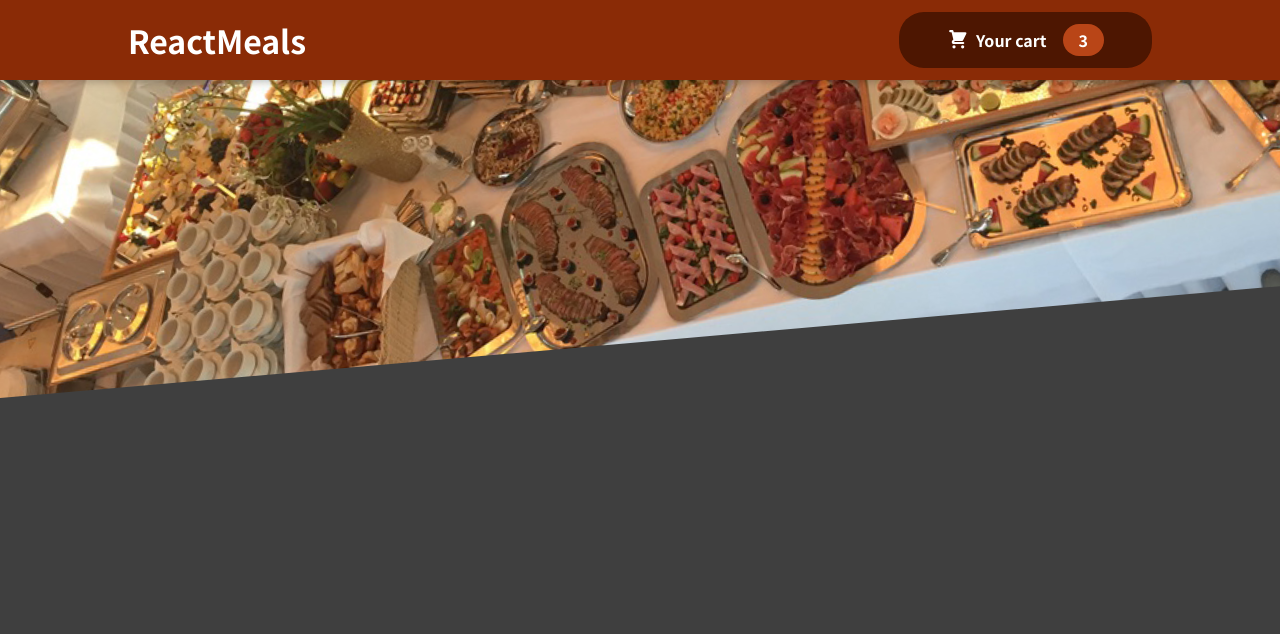
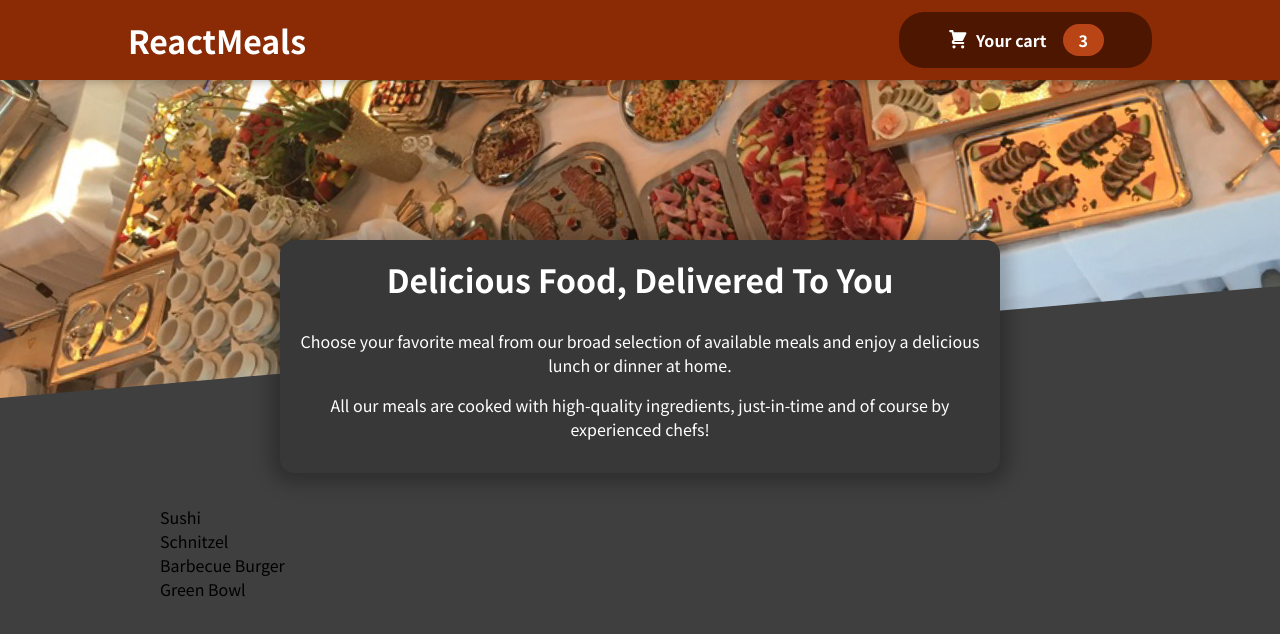
Before and after one commit to MohammedMazher1/Food_Order_App, a React (Create React App) app: page / in a window 1280 px wide. Shown: the top 634 px of the page. Built offline with nearby package versions, Linux system fonts and the light colour scheme.

Commit message:
add meals sections and styles

```diff
--- a/src/App.js
+++ b/src/App.js
@@ -1,9 +1,13 @@
 import { Fragment } from "react";
 import Header from "./components/Layout/Header";
+import Meals from "./components/Meals/Meals";
 function App() {
   return (
     <Fragment>
       <Header />
+      <main>
+    <Meals />
+      </main>
     </Fragment>
   );
 }
--- /dev/null
+++ b/src/components/Meals/AvaiableMeals.js
@@ -0,0 +1,40 @@
+import classes from './AvailableMeals.module.css';
+
+const DUMMY_MEALS = [
+  {
+    id: 'm1',
+    name: 'Sushi',
+    description: 'Finest fish and veggies',
+    price: 22.99,
+  },
+  {
+    id: 'm2',
+    name: 'Schnitzel',
+    description: 'A german specialty!',
+    price: 16.5,
+  },
+  {
+    id: 'm3',
+    name: 'Barbecue Burger',
+    description: 'American, raw, meaty',
+    price: 12.99,
+  },
+  {
+    id: 'm4',
+    name: 'Green Bowl',
+    description: 'Healthy...and green...',
+    price: 18.99,
+  },
+];
+
+const AvailableMeals = () => {
+  const mealsList = DUMMY_MEALS.map((meal) => <li>{meal.name}</li>);
+
+  return (
+    <section className={classes.meals}>
+      <ul>{mealsList}</ul>
+    </section>
+  );
+};
+
+export default AvailableMeals;
--- /dev/null
+++ b/src/components/Meals/AvailableMeals.module.css
@@ -0,0 +1,24 @@
+.meals {
+    max-width: 60rem;
+    width: 90%;
+    margin: 2rem auto;
+    animation: meals-appear 1s ease-out forwards;
+  }
+
+  .meals ul {
+    list-style: none;
+    margin: 0;
+    padding: 0;
+  }
+
+  @keyframes meals-appear {
+    from {
+      opacity: 0;
+      transform: translateY(3rem);
+    }
+
+    to {
+      opacity: 1;
+      transform: translateY(0);
+    }
+  }
--- /dev/null
+++ b/src/components/Meals/Meals.js
@@ -0,0 +1,13 @@
+import MealsSummary from "./MealsSummary";
+import AvilableMeals from "./AvaiableMeals";
+import { Fragment } from "react";
+import AvailableMeals from "./AvaiableMeals";
+
+const Meals = () => {
+    return <Fragment>
+        <MealsSummary />
+        <AvailableMeals />
+    </Fragment>
+}
+
+export default Meals
--- /dev/null
+++ b/src/components/Meals/MealsSummary.js
@@ -0,0 +1,19 @@
+import classes from './MealsSummary.module.css';
+
+const MealsSummary = () => {
+  return (
+    <section className={classes.summary}>
+      <h2>Delicious Food, Delivered To You</h2>
+      <p>
+        Choose your favorite meal from our broad selection of available meals
+        and enjoy a delicious lunch or dinner at home.
+      </p>
+      <p>
+        All our meals are cooked with high-quality ingredients, just-in-time and
+        of course by experienced chefs!
+      </p>
+    </section>
+  );
+};
+
+export default MealsSummary;
--- /dev/null
+++ b/src/components/Meals/MealsSummary.module.css
@@ -0,0 +1,18 @@
+.summary {
+    text-align: center;
+    max-width: 45rem;
+    width: 90%;
+    margin: auto;
+    margin-top: -10rem;
+    position: relative;
+    background-color: #383838;
+    color: white;
+    border-radius: 14px;
+    padding: 1rem;
+    box-shadow: 0 1px 18px 10px rgba(0, 0, 0, 0.25);
+  }
+
+  .summary h2 {
+    font-size: 2rem;
+    margin-top: 0;
+  }
```
